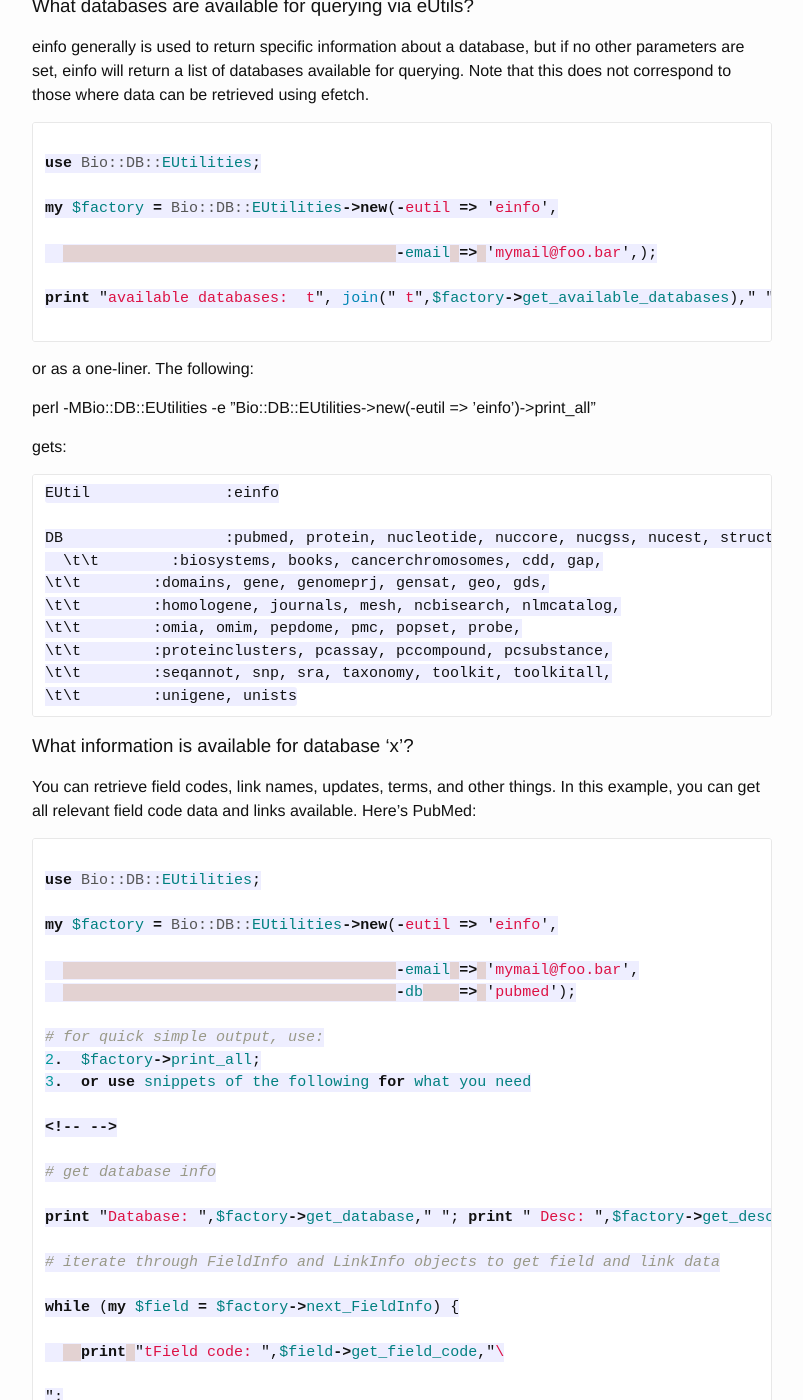
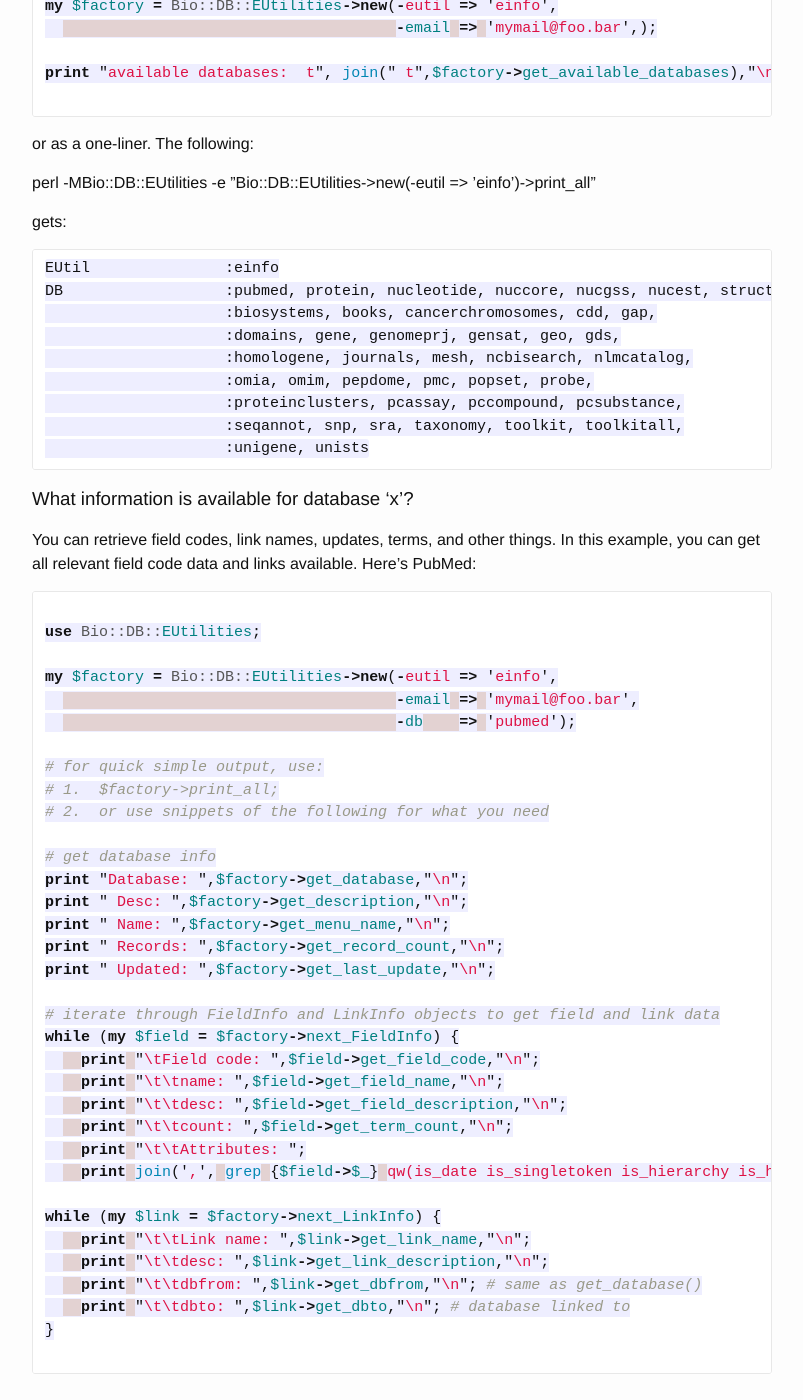
Before and after one commit to bioperl/bioperl.github.io, a Jekyll site: the page built from howtos/EUtilities_Cookbook.md, in a window 1280 px wide and 1400 px high, scrolled down 4317 px. Shown: the whole window, without its empty margins (238-1041 px from the left). Built offline with Jekyll 4.4.1, drawn with Linux system fonts in a browser that asks for light colours; Markdown is read by kramdown in place of the engine named in the settings; some of the changed text lies outside the part shown.

Commit message:
markdownize

````diff
--- a/howtos/EUtilities_Cookbook.md
+++ b/howtos/EUtilities_Cookbook.md
@@ -30,7 +30,8 @@ This example uses a file intermediate between and . You could feasibly use a tem
 
 ```perl
 
-use Bio::DB::EUtilities; use Bio::SeqIO;
+use Bio::DB::EUtilities;
+use Bio::SeqIO;
 
 my $factory = Bio::DB::EUtilities->new(-eutil => 'efetch',
                                        -db      => 'protein',
@@ -70,7 +71,7 @@ my $factory = Bio::DB::EUtilities->new(-eutil => 'efetch',
 
 my @accs = split(m{ },$factory->get_Response->content);
 
-print join(',',@accs), " ";
+print join(',',@accs), "\n";
 
 ```
 
@@ -87,7 +88,6 @@ use Bio::DB::EUtilities;
 my @ids = qw(CAB02640 EAS10332 YP_250808 NP_623143 P41007);
 
 my $factory = Bio::DB::EUtilities->new(-eutil => 'efetch',
-
                                        -db      => 'protein',
                                        -id      => @ids,
                                        -email   => 'mymail@foo.bar',
@@ -95,7 +95,7 @@ my $factory = Bio::DB::EUtilities->new(-eutil => 'efetch',
 
 my @gis = split(m{ },$factory->get_Response->content);
 
-print join(',',@gis), " ";
+print join(',',@gis), "\n";
 
 ```
 
@@ -112,9 +112,7 @@ use Bio::DB::EUtilities;
 my $id = 27479347;
 
 # No sequence, just CONTIG
-
 my $factory = Bio::DB::EUtilities->new(-eutil => 'efetch',
-
                                        -db      => 'nucleotide',
                                        -id      => $id,
                                        -email   => 'mymail@foo.bar',
@@ -123,11 +121,9 @@ my $factory = Bio::DB::EUtilities->new(-eutil => 'efetch',
 $factory->get_Response(-file => 'contigfile.gb');
 
 # Get sequence and all features
-
 $factory->set_parameters(-rettype => 'gbwithparts');
 
 # file with sequence
-
 $factory->get_Response(-file => 'full_contig.gb');
 
 ```
@@ -143,14 +139,13 @@ use Bio::DB::EUtilities;
 my $id = 527031;
 
 my $factory = Bio::DB::EUtilities->new(-eutil => 'esummary',
-
                                        -email => 'mymail@foo.bar',
                                        -db    => 'taxonomy',
                                        -id    => $id );
 
 my ($name) = $factory->next_DocSum->get_contents_by_name('ScientificName');
 
-print "$name ";
+print "$name\n";
 
 ```
 
@@ -166,22 +161,18 @@ Here we use the the simple query 'BRCA1 and human' to answer the question: "What
 use Bio::DB::EUtilities;
 
 my $factory = Bio::DB::EUtilities->new(-eutil => 'esearch',
-
                                        -db     => 'protein',
                                        -term   => 'BRCA1 AND human',
                                        -email  => 'mymail@foo.bar',
                                        -retmax => 5000);
 
 # query terms are mapped; what's the actual query?
-
-print "Query translation: ",$factory->get_query_translation," ";
+print "Query translation: ",$factory->get_query_translation,"\n";
 
 # query hits
-
-print "Count = ",$factory->get_count," ";
+print "Count = ",$factory->get_count,"\n";
 
 # UIDs
-
 my @ids = $factory->get_ids;
 
 ```
@@ -198,10 +189,9 @@ einfo generally is used to return specific information about a database, but if
 use Bio::DB::EUtilities;
 
 my $factory = Bio::DB::EUtilities->new(-eutil => 'einfo',
-
                                        -email => 'mymail@foo.bar',);
 
-print "available databases:  t", join(" t",$factory->get_available_databases)," ";
+print "available databases:  t", join(" t",$factory->get_available_databases),"\n";
 
 ```
 
@@ -212,15 +202,14 @@ or as a one-liner. The following:
 gets:
 
     EUtil               :einfo
-
     DB                  :pubmed, protein, nucleotide, nuccore, nucgss, nucest, structure, genome,
-      \t\t        :biosystems, books, cancerchromosomes, cdd, gap,
-    \t\t        :domains, gene, genomeprj, gensat, geo, gds,
-    \t\t        :homologene, journals, mesh, ncbisearch, nlmcatalog,
-    \t\t        :omia, omim, pepdome, pmc, popset, probe,
-    \t\t        :proteinclusters, pcassay, pccompound, pcsubstance,
-    \t\t        :seqannot, snp, sra, taxonomy, toolkit, toolkitall,
-    \t\t        :unigene, unists
+                        :biosystems, books, cancerchromosomes, cdd, gap,
+                        :domains, gene, genomeprj, gensat, geo, gds,
+                        :homologene, journals, mesh, ncbisearch, nlmcatalog,
+                        :omia, omim, pepdome, pmc, popset, probe,
+                        :proteinclusters, pcassay, pccompound, pcsubstance,
+                        :seqannot, snp, sra, taxonomy, toolkit, toolkitall,
+                        :unigene, unists
 
 ### What information is available for database 'x'?
 
@@ -231,63 +220,35 @@ You can retrieve field codes, link names, updates, terms, and other things. In t
 use Bio::DB::EUtilities;
 
 my $factory = Bio::DB::EUtilities->new(-eutil => 'einfo',
-
                                        -email => 'mymail@foo.bar',
                                        -db    => 'pubmed');
 
 # for quick simple output, use:
-2.  $factory->print_all;
-3.  or use snippets of the following for what you need
-
-<!-- -->
+# 1.  $factory->print_all;
+# 2.  or use snippets of the following for what you need
 
 # get database info
-
-print "Database: ",$factory->get_database," "; print " Desc: ",$factory->get_description," "; print " Name: ",$factory->get_menu_name," "; print " Records: ",$factory->get_record_count," "; print " Updated: ",$factory->get_last_update,"  ";
+print "Database: ",$factory->get_database,"\n";
+print " Desc: ",$factory->get_description,"\n";
+print " Name: ",$factory->get_menu_name,"\n";
+print " Records: ",$factory->get_record_count,"\n";
+print " Updated: ",$factory->get_last_update,"\n";
 
 # iterate through FieldInfo and LinkInfo objects to get field and link data
-
 while (my $field = $factory->next_FieldInfo) {
-
-    print "tField code: ",$field->get_field_code,"\
-
-";
-
-    print "t      name: ",$field->get_field_name,"\
-
-";
-
-    print "t      desc: ",$field->get_field_description,"\
-
-";
-
-    print "t     count: ",$field->get_term_count,"\
-
-";
-
-    print "tAttributes: ";
-    print join(',', grep {$field->$_} qw(is_date
-               is_singletoken is_hierarchy is_hidden is_numerical)),"\
-
- "; }
+    print "\tField code: ",$field->get_field_code,"\n";
+    print "\t\tname: ",$field->get_field_name,"\n";
+    print "\t\tdesc: ",$field->get_field_description,"\n";
+    print "\t\tcount: ",$field->get_term_count,"\n";
+    print "\t\tAttributes: ";
+    print join(',', grep {$field->$_} qw(is_date is_singletoken is_hierarchy is_hidden is_numerical)),"\n"; }
 
 while (my $link = $factory->next_LinkInfo) {
-
-    print "tLink name: ",$link->get_link_name,"\
-
-";
-
-    print "t     desc: ",$link->get_link_description,"\
-
-";
-
-    print "t   dbfrom: ",$link->get_dbfrom,"\
-
-"; \# same as get_database()
-
-    print "t     dbto: ",$link->get_dbto,"\
-
- "; \# database linked to }
+    print "\t\tLink name: ",$link->get_link_name,"\n";
+    print "\t\tdesc: ",$link->get_link_description,"\n";
+    print "\t\tdbfrom: ",$link->get_dbfrom,"\n"; # same as get_database()
+    print "\t\tdbto: ",$link->get_dbto,"\n"; # database linked to
+}
 
 ```
 
@@ -303,35 +264,25 @@ You can use egquery to do this. Note this only gives you the count (no IDs), but
 use Bio::DB::EUtilities;
 
 my $factory = Bio::DB::EUtilities->new(-eutil => 'egquery',
-
                                        -email => 'mymail@foo.bar',
                                        -term  => 'BRCA1 and human');
 
 # for quick simple output, use:
-2.  $factory->print_all;
-3.  or use snippets of the following for what you need
-
-<!-- -->
+# 1.  $factory->print_all;
+# 2.  or use snippets of the following for what you need
 
 # iterate through GlobalQuery objects
 
 while (my $gq = $factory->next_GlobalQuery) {
-
-    print "Database: ",$gq->get_database,"\
-
-";
-
-    print "   Count: ",$gq->get_count,"\
-
-";
-
-    print "  Status: ",$gq->get_status,"\
-
- "; }
+    print "Database: ",$gq->get_database,"\n";
+    print "   Count: ",$gq->get_count,"\n";
+    print "  Status: ",$gq->get_status,"\n ";
+}
 
 # counts from specific databases
 
-print "PubMed Count: ", $factory->get_count('pubmed')," "; print "Protein Count: ", $factory->get_count('protein')," ";
+print "PubMed Count: ", $factory->get_count('pubmed'),"\n";
+print "Protein Count: ", $factory->get_count('protein'),"\n";
 
 ```
 
@@ -349,7 +300,6 @@ use Bio::DB::EUtilities;
 my @ids = qw(828392 790 470338);
 
 my $factory = Bio::DB::EUtilities->new(-eutil => 'esummary',
-
                                        -email => 'mymail@foo.bar',
                                        -db    => 'gene',
                                        -id    => @ids);
@@ -357,22 +307,16 @@ my $factory = Bio::DB::EUtilities->new(-eutil => 'esummary',
 # iterate through the individual DocSum objects (one per ID)
 
 while (my $ds = $factory->next_DocSum) {
-
-    print "ID: ",$ds->get_id,"\
-
-";
+    print "ID: ",$ds->get_id,"\n";
 
     # flattened mode, iterates through all Item objects
     while (my $item = $ds->next_Item('flattened'))  {
         # not all Items have content, so need to check...
-        printf("%-20s:%s\
+        printf("%-20s:%s\n",$item->get_name,$item->get_content) if $item->get_content;
+    }
 
-",$item->get_name,$item->get_content) if $item->get_content;
-
-    }
-    print "\
-
-"; }
+    print "\n";
+}
 
 ```
 
@@ -387,28 +331,21 @@ use Bio::DB::EUtilities;
 my @ids = qw(403164 45447012 27806117);
 
 my $factory = Bio::DB::EUtilities->new(-eutil => 'esummary',
-
                                        -email => 'mymail@foo.bar',
                                        -db    => 'protein',
                                        -id    => @ids);
 
 while (my $ds = $factory->next_DocSum) {
-
-    print "ID: ",$ds->get_id,"\
-
-";
+    print "ID: ",$ds->get_id,"\n";
 
     # flattened mode
     while (my $item = $ds->next_Item('flattened'))  {
         # not all Items have content, so need to check...
-        printf("%-20s:%s\
+        printf("%-20s:%s\n",$item->get_name,$item->get_content) if $item->get_content;
+    }
 
-",$item->get_name,$item->get_content) if $item->get_content;
-
-    }
-    print "\
-
-"; }
+    print "\n";
+}
 
 ```
 
@@ -428,7 +365,6 @@ use Bio::DB::EUtilities;
 my @ids = qw(1621261 89318838 68536103 20807972 730439);
 
 my $factory = Bio::DB::EUtilities->new(-eutil => 'elink',
-
                                        -email  => 'mymail@foo.bar',
                                        -db     => 'nucleotide',
                                        -dbfrom => 'protein',
@@ -437,18 +373,11 @@ my $factory = Bio::DB::EUtilities->new(-eutil => 'elink',
 # iterate through the LinkSet objects
 
 while (my $ds = $factory->next_LinkSet) {
+    print "   Link name: ",$ds->get_link_name,"\n";
+    print "Protein IDs: ",join(',',$ds->get_submitted_ids),"\n";
 
-    print "   Link name: ",$ds->get_link_name,"\
-
-";
-
-    print "Protein IDs: ",join(',',$ds->get_submitted_ids),"\
-
-";
-
-    print "    Nuc IDs: ",join(',',$ds->get_ids),"\
-
-"; }
+    print "    Nuc IDs: ",join(',',$ds->get_ids),"\n";
+}
 
 ```
 
@@ -461,7 +390,6 @@ use Bio::DB::EUtilities;
 my @ids = qw(1621261 89318838 68536103 20807972 730439);
 
 my $factory = Bio::DB::EUtilities->new(-eutil => 'elink',
-
                                        -email          => 'mymail@foo.bar',
                                        -db             => 'nucleotide',
                                        -dbfrom         => 'protein',
@@ -471,18 +399,10 @@ my $factory = Bio::DB::EUtilities->new(-eutil => 'elink',
 # iterate through the LinkSet objects
 
 while (my $ds = $factory->next_LinkSet) {
-
-    print "   Link name: ",$ds->get_link_name,"\
-
-";
-
-    print "Protein IDs: ",join(',',$ds->get_submitted_ids),"\
-
-";
-
-    print "    Nuc IDs: ",join(',',$ds->get_ids),"\
-
-"; }
+    print "   Link name: ",$ds->get_link_name,"\n";
+    print "Protein IDs: ",join(',',$ds->get_submitted_ids),"\n";
+    print "    Nuc IDs: ",join(',',$ds->get_ids),"\n";
+}
 
 ```
 
@@ -497,32 +417,21 @@ Set '-dbfrom' = '-db'. This retrieves a list of neighbors based on a score (also
 use Bio::DB::EUtilities;
 
 my $factory = Bio::DB::EUtilities->new(-eutil => 'elink',
-
                                        -email  => 'mymail@foo.bar',
                                        -db     => 'protein',
                                        -dbfrom => 'protein',
                                        -id     => 1621261);
 
 while (my $ls = $factory->next_LinkSet) {
+    print "    Link name: ",$ls->get_link_name,"\n";
 
-    print "    Link name: ",$ls->get_link_name,"\
-
-";
-
-    print " Protein IDs: ",join(',',$ls->get_submitted_ids),"\
-
-";
+    print " Protein IDs: ",join(',',$ls->get_submitted_ids),"\n";
 
     my @ids = $ls->get_ids;
-    print "Neighbor IDs: \
-
-";
+    print "Neighbor IDs: \n";
 
     for my $id (@ids) {
-        printf("tID:%-15d Score: %d\
-
-",$id, $ls->get_score_by_id($id));
-
+        printf("tID:%-15d Score: %d\n",$id, $ls->get_score_by_id($id));
     }
 
 }
@@ -538,7 +447,6 @@ LinkOut URLs are provided as a service by NCBI and link to information present o
 use Bio::DB::EUtilities;
 
 my $factory = Bio::DB::EUtilities->new(-eutil => 'elink',
-
                                        -email  => 'mymail@foo.bar',
                                        -dbfrom => 'nucleotide',
                                        -cmd    => 'llinks',
@@ -546,21 +454,12 @@ my $factory = Bio::DB::EUtilities->new(-eutil => 'elink',
                                                       14336674 1817575)]);
 
 while (my $ls = $factory->next_LinkSet) {
-
     my ($id) = $ls->get_ids; # these are evaluated per id by default
-    print "ID:$id\
-
-";
+    print "ID:$id\n";
 
     while (my $linkout = $ls->next_UrlLink) {
-        print "tProvider: ",$linkout->get_provider_name,"\
-
-";
-
-        print "tLink    : ",$linkout->get_url,"\
-
-";
-
+        print "tProvider: ",$linkout->get_provider_name,"\n";
+        print "tLink    : ",$linkout->get_url,"\n";
     }
 
 }
@@ -579,11 +478,10 @@ Note: This was added for completeness. Not sure how much use it'll get but you n
 use Bio::DB::EUtilities;
 
 my $factory = Bio::DB::EUtilities->new(-eutil => 'espell',
-
                                        -email => 'mymail@foo.bar',
                                        -term  => 'brest cnacer');
 
-print "Did you mean "",$factory->get_corrected_query, ""? ";
+print "Did you mean ",$factory->get_corrected_query, "?\n";
 
 ```
 
@@ -601,25 +499,16 @@ use Bio::DB::EUtilities;
 my @ids = qw(1621261 89318838 68536103 20807972 730439);
 
 my $factory = Bio::DB::EUtilities->new(-eutil => 'epost',
-
                                        -email          => 'mymail@foo.bar',
                                        -db             => 'protein',
                                        -id             => @ids,
                                        -keep_histories => 1);
 
 if (my $history = $factory->next_History) {
-
-    print "Posted successfully\
-
-";
-
-    print "WebEnv    : ",$history->get_webenv,"\
-
-";
-
-    print "Query_key : ",$history->get_query_key,"\
-
-"; }
+    print "Posted successfully\n";
+    print "WebEnv    : ",$history->get_webenv,"\n";
+    print "Query_key : ",$history->get_query_key,"\n";
+}
 
 ```
 
````
